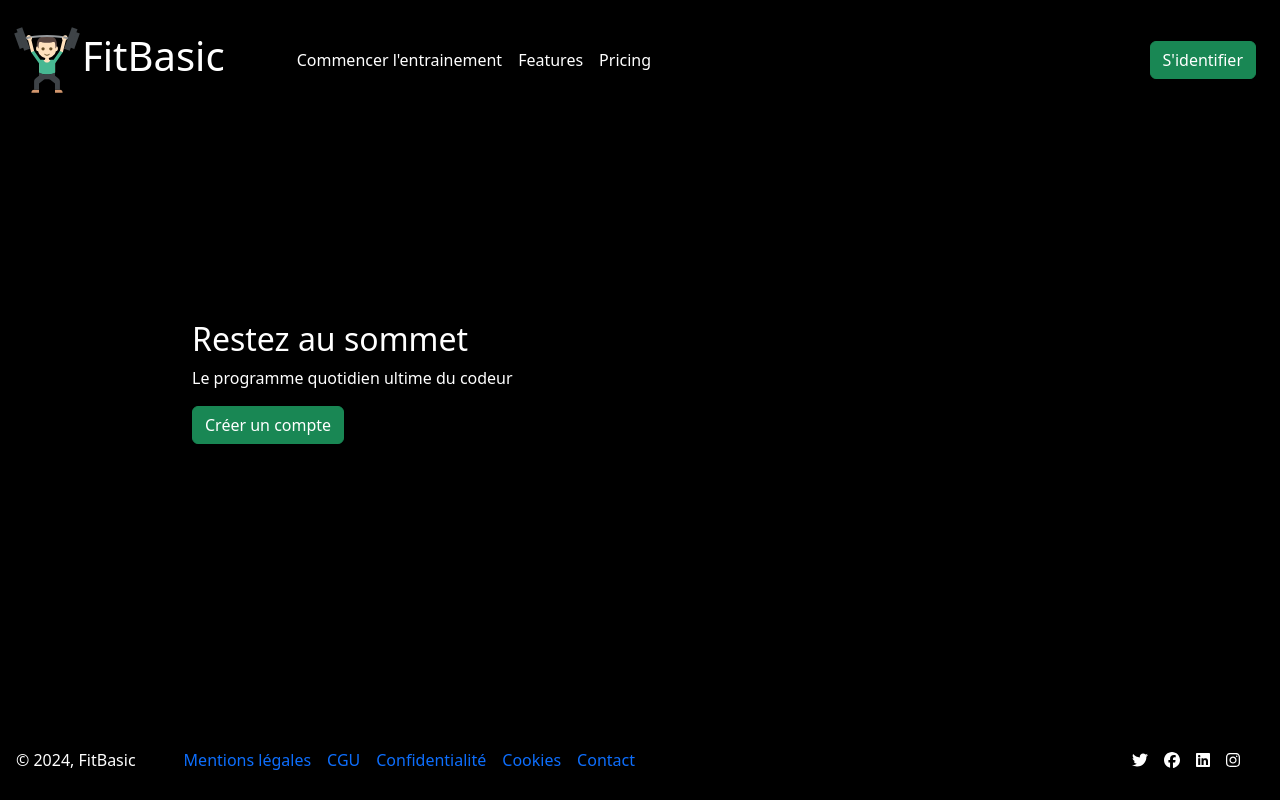
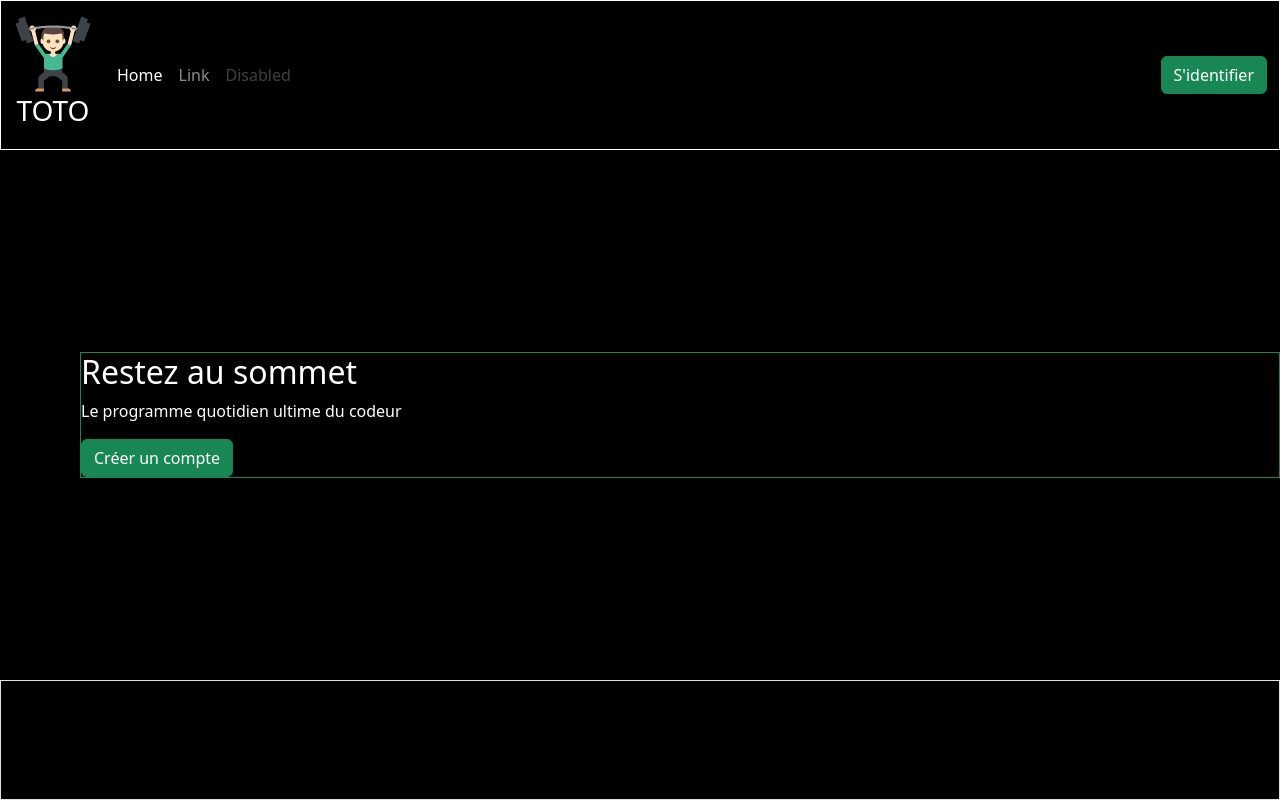
Before and after one commit to atsuhikoMochizuki/fitbasic, an Angular app: page /home in a window 1280 px wide. Built offline with nearby package versions, Linux system fonts and the light colour scheme.

Commit message:
MAJ-2024-10-31 14:31:38

```diff
--- a/src/app/app.component.html
+++ b/src/app/app.component.html
@@ -1,7 +1,13 @@
 <main
   class="d-flex flex-column"
   [ngStyle]="this.stylePropertiesInjectionObject">
-  <app-header></app-header>
-  <router-outlet></router-outlet>
-  <app-footer class="fixed-bottom"></app-footer>
+  <div class="border border-white">
+    <app-header></app-header>
+  </div>
+  <div class="d-flex flex-column justify-content-center flex-grow-1 flex-shrink-1">
+    <router-outlet></router-outlet>
+  </div>
+  <div style="height: 15vh;" class="border border-dange">
+    <!-- <app-footer class="mt-auto"></app-footer> -->
+  </div>
 </main>
--- a/src/app/app.component.ts
+++ b/src/app/app.component.ts
@@ -23,6 +23,6 @@ export class AppComponent {
   stylePropertiesInjectionObject={
   'background-color': env.COLORS_BACKGROUND,
   'color':env.COLORS_TEXT,
-  'height':'85vh'
+  'height':'100vh'
   }
 }
--- a/src/app/functionnalities/home/home.component.html
+++ b/src/app/functionnalities/home/home.component.html
@@ -1,9 +1,12 @@
-<div
-    class="d-flex flex-column align-items-start mb-auto"
-    style="margin-top: 40vh;margin-bottom: 15vh; margin-left:15vw" >
+<div class="d-flex flex-column"
+    style="margin-left:10vh">
+    <div
+    class="d-flex flex-column align-items-start justify-content-center border border-success flex-grow-1 flex-shrink-1 mt-auto">
     <h2>{{this.slogan}}</h2>
-    <p>{{this.subtitle}}</p>
-    <div class="d-flex align-items-center">
-        <button class="btn btn-success">Créer un compte</button>
-    </div>
+     <p>{{this.subtitle}}</p>
+     <div class="d-flex align-items-center">
+         <button class="btn btn-success">Créer un compte</button>
+     </div>
+ </div>
+
 </div>
--- a/src/app/layout/footer/footer.component.html
+++ b/src/app/layout/footer/footer.component.html
@@ -1,13 +1,13 @@
-<footer [ngStyle]="this.stylePropertiesInjectionObject" class="d-flex p-3 align-items-center justify-content-start fixed-bottom">
-    <div>&copy; 2024, {{this.title}}</div>
-    <div class="d-flex align-items-center justify-content-center ms-5 gap-3">
+<footer [ngStyle]="this.stylePropertiesInjectionObject" class="d-flex flex-column flex-lg-row p-3 align-items-center justify-content-start bg-black border border-danger ">
+    <div>&copy; {{this.currentYear}}, {{this.title}}</div>
+    <div class="d-flex flex-wrap align-items-center justify-content-center ms-5 mt-lg-0 mt-1 gap-3">
         <a style="text-decoration: none;" [routerLink]="['/legal-mentions']">Mentions légales</a>
         <a style="text-decoration: none;" [routerLink]="['']">CGU</a>
         <a style="text-decoration: none;" [routerLink]="['']">Confidentialité</a>
         <a style="text-decoration: none;" [routerLink]="['']">Cookies</a>
         <a style="text-decoration: none;" [routerLink]="['']">Contact</a>
     </div>
-    <div class="d-flex ms-auto me-4 gap-3 align-items-center justify-content-end">
+    <div class="d-flex flex-wrap ms-lg-auto me-lg-4 mt-lg-0 mt-2 gap-3 align-items-center justify-content-center justify-content-lg-end bg-black">
         <div><fa-icon [icon]="faTwitter"></fa-icon></div>
         <div><fa-icon [icon]="faFacebook"></fa-icon></div>
         <div><fa-icon [icon]="faLinkedin"></fa-icon></div>
--- a/src/app/layout/header/header.component.html
+++ b/src/app/layout/header/header.component.html
@@ -1,9 +1,3 @@
-<header
-    class="d-flex align-items-center fixed-top"
-    [ngStyle]="this.stylePropertiesInjectionObject"
->
-<app-navigation></app-navigation>
-   <div class="ms-auto p-4 d-flex align-items-center">
-        <button class="btn btn-success">S'identifier</button>
-    </div>
+<header>
+    <app-navigation></app-navigation>
 </header>
--- a/src/app/layout/navigation/navigation.component.html
+++ b/src/app/layout/navigation/navigation.component.html
@@ -1,24 +1,37 @@
-<nav class="navbar navbar-expand-lg bg-body-black">
+<nav class="navbar navbar-expand-lg navbar-dark">
         <div class="container-fluid">
-    <a class="navbar-brand d-flex align-items-center justify-content-center" href="#">
-      <img src="assets/images/logo.svg" alt="application logo" width="70vw" height="70vh">
-      <h1 [ngStyle]="this.text_color">{{this.title}}</h1>
-    </a>
-    <button class="navbar-toggler" type="button" data-bs-toggle="collapse" data-bs-target="#navbarNav" aria-controls="navbarNav" aria-expanded="false" aria-label="Toggle navigation">
+            <button class="navbar-toggler" type="button" data-bs-toggle="collapse"
+                data-bs-target="#navbarSupportedContent" aria-controls="navbarSupportedContent" aria-expanded="false"
+                aria-label="Toggle navigation">
                 <span class="navbar-toggler-icon"></span>
             </button>
-    <div class="collapse navbar-collapse" id="navbarNav">
-      <ul class="navbar-nav ms-5">
-        <li class="nav-item ">
-          <a class="nav-link active " [ngStyle]="this.text_color" aria-current="page" href="#">Commencer l'entrainement</a>
+            <a class="navbar-brand" href="#">
+                <div class="d-flex flex-column justify-content-center align-items-center">
+                    <img src="assets/images/logo.svg" alt="application logo" style="height: 10vh;">
+                    <h1 class="d-none d-lg-block fs-3">TOTO</h1>
+                </div>
+
+            </a>
+            <div class="collapse navbar-collapse" id="navbarSupportedContent">
+                <ul class="navbar-nav me-auto mb-2 mb-lg-0">
+                    <li class="nav-item">
+                        <a class="nav-link active" aria-current="page" href="#">Home</a>
                     </li>
                     <li class="nav-item">
-          <a class="nav-link" [ngStyle]="this.text_color" href="#">Features</a>
+                        <a class="nav-link" href="#">Link</a>
+                    </li>
+
+                    <li class="nav-item">
+                        <a class="nav-link disabled" aria-disabled="true">Disabled</a>
                     </li>
                     <li class="nav-item">
-          <a class="nav-link" [ngStyle]="this.text_color" href="#">Pricing</a>
+
                     </li>
+
                 </ul>
+
+
             </div>
+            <button class="btn btn-success">S'identifier</button>
         </div>
     </nav>
--- a/src/index.html
+++ b/src/index.html
@@ -7,7 +7,22 @@
   <meta name="viewport" content="width=device-width, initial-scale=1">
   <link rel="icon" type="image/x-icon" href="favicon.ico">
 </head>
-<body style="background-color: black;">
+<body >
   <app-root></app-root>
 </body>
 </html>
+
+
+<!doctype html>
+<html lang="en">
+<head>
+  <meta charset="utf-8">
+  <title>FitBasic</title>
+  <base href="/">
+  <meta name="viewport" content="width=device-width, initial-scale=1">
+  <link rel="icon" type="image/x-icon" href="favicon.ico">
+</head>
+<body >
+  <app-root></app-root>
+</body>
+</html>
```
Lines whose indentation alone changed are shown as unchanged.
